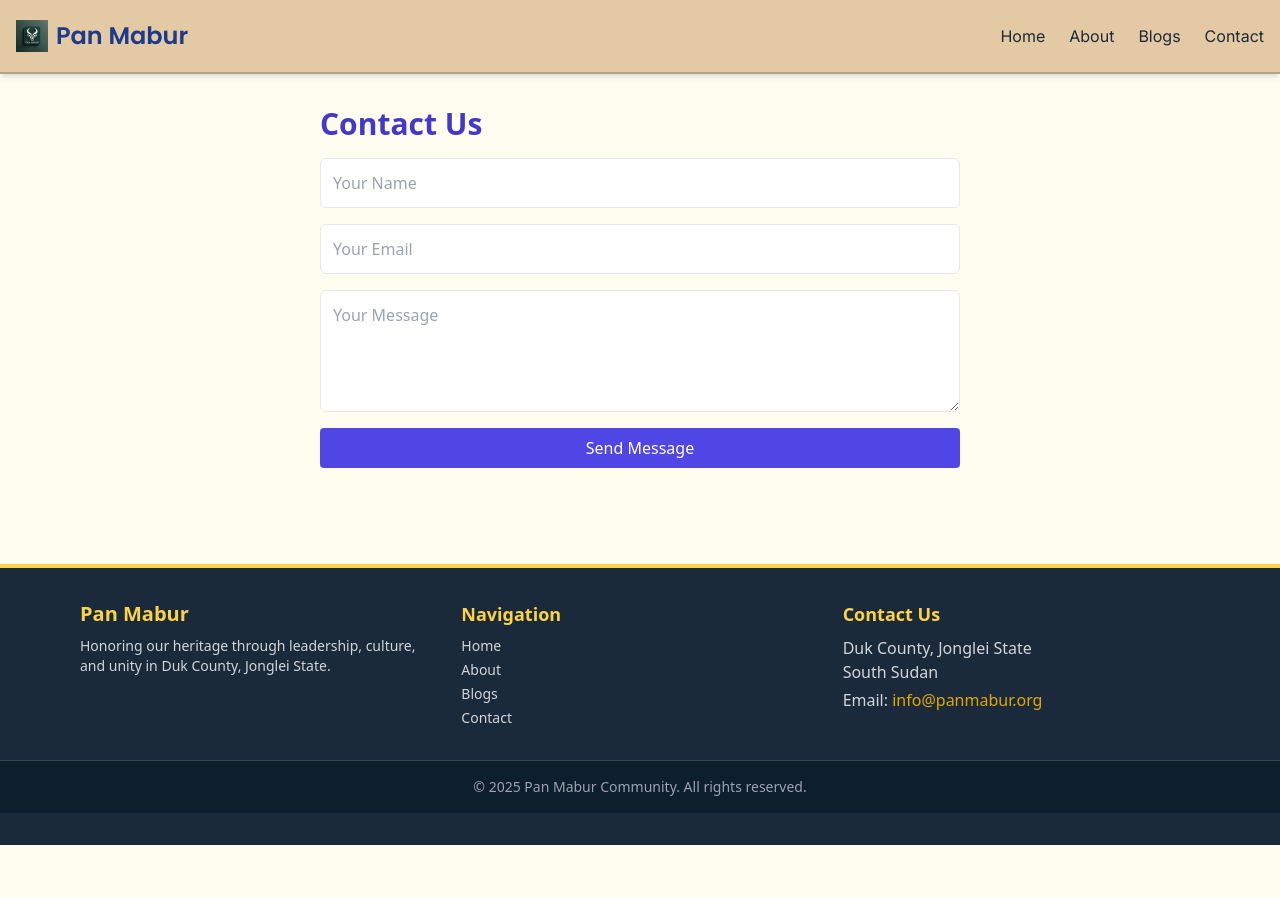
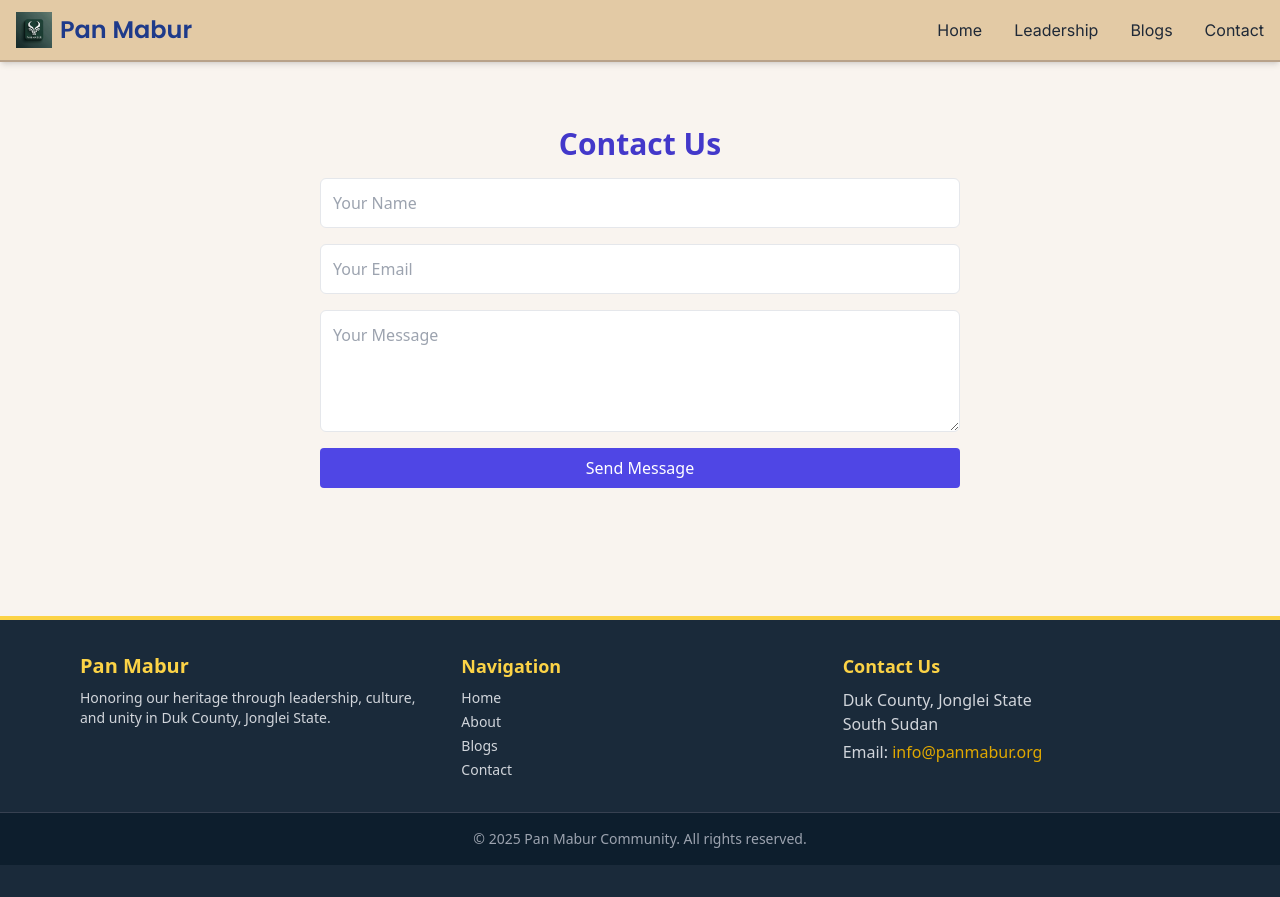
Before and after one commit to Ajuotdeng/pan-mabur-web, a React (Create React App) app: page /contact in a window 1280 px wide. Before the commit the page ends 845 px from the top, so only its background shows below. Built offline with nearby package versions, Linux system fonts and the light colour scheme; no server answers.

Commit message:
Added a leadership page
Had also added an admin page but got rid of it

```diff
--- a/src/App.js
+++ b/src/App.js
@@ -9,9 +9,7 @@ import Contact from './components/Contact';
 import Hero from './components/Hero';
 import ScrollToTop from './components/ScrollToTop';
 import BlogDetails from './components/BlogDetails';
-
-
-
+import Leadership from './components/pages/Leadership';
 
 
 import './index.css';
@@ -20,21 +18,25 @@ function Layout() {
   const location = useLocation();
 
   return (
-      <div className="font-sans">
+    <div className="flex flex-col min-h-screen font-sans text-gray-900 bg-[#f9f4ef]">
       <Navbar />
       <ScrollToTop />
 
-
+      {/* Hero should appear only on the homepage */}
       {location.pathname === '/' && <Hero />}
 
+      {/* Main page content */}
+      <main className="container flex-grow px-4 py-8 mx-auto">
         <Routes>
           <Route path="/" element={<Home />} />
           <Route path="/about" element={<About />} />
           <Route path="/blogs" element={<Blogs />} />
+          <Route path="/blogs/:id" element={<BlogDetails />} />
+          <Route path="/leadership" element={<Leadership />} />
           <Route path="/contact" element={<Contact />} />
-        <Route path="/blogs/:id" element={<BlogDetails />} />
 
         </Routes>
+      </main>
 
       <Footer />
     </div>
--- a/src/components/Contact.jsx
+++ b/src/components/Contact.jsx
@@ -2,7 +2,7 @@ import React from 'react';
 
 const Contact = () => (
   <div className="max-w-2xl px-4 py-8 mx-auto">
-    <h2 className="mb-4 text-3xl font-semibold text-indigo-700">Contact Us</h2>
+    <h2 className="flex items-center justify-center mb-4 text-3xl font-semibold text-indigo-700">Contact Us</h2>
     <form className="flex flex-col space-y-4">
       <input
         type="text"
--- a/src/components/Home.jsx
+++ b/src/components/Home.jsx
@@ -28,6 +28,10 @@ export default function Home() {
           We celebrate who we are through the beats of the drum, the symbolism of cattle, and the rich ties built with neighboring communities.
           This is more than a heritage—it’s a legacy in motion. <strong>Welcome home to Pan Mabur.</strong>
         </p>
+        <div>
+      <h1 className="mb-4 font-serif text-3xl text-panEarth">Pan Mabur Digital Archive</h1>
+      <p className="mb-4">A living record of the people, leaders, and culture. This starter site is intentionally simple. Add content through the admin dashboard.</p>
+    </div>
 
         <HomePreviews />
       </section>
--- a/src/components/Navbar.jsx
+++ b/src/components/Navbar.jsx
@@ -7,14 +7,15 @@ export default function Navbar() {
   const [isOpen, setIsOpen] = useState(false);
 
   return (
-    <nav className="bg-[#e3caa5] shadow-md border-b-2 border-[#b8a28a] px-4 py-3">
-      <div className="container flex items-center justify-between mx-auto">
-        {/* Brand */}
-        <Link to="/" className="flex items-center py-2 space-x-2 text-2xl font-bold text-blue-900 font-poppins">
-          <img src={panmaburLogo} alt="Pan Mabur logo" className="w-8 h-8" />
+    <header className="bg-[#e3caa5] border-b-2 border-[#b8a28a] shadow-md">
+      <div className="container flex items-center justify-between px-4 py-3 mx-auto">
+        {/* Logo and Brand */}
+        <Link to="/" className="flex items-center space-x-2 text-2xl font-bold text-blue-900 font-poppins">
+          <img src={panmaburLogo} alt="Pan Mabur logo" className="w-9 h-9" />
           <span>Pan Mabur</span>
         </Link>
-        {/* Hamburger Toggle */}
+
+        {/* Mobile Menu Toggle */}
         <button
           onClick={() => setIsOpen(!isOpen)}
           className="text-gray-800 md:hidden focus:outline-none"
@@ -23,13 +24,14 @@ export default function Navbar() {
         </button>
 
         {/* Navigation Links */}
-        <div className={`md:flex space-x-6 text-base font-inter text-gray-800 ${isOpen ? 'block mt-4' : 'hidden'} md:block`}>
+        <nav className={`md:flex md:space-x-8 text-base font-inter text-gray-800 ${isOpen ? 'block mt-4' : 'hidden'} md:block`}>
           <Link to="/" className="block hover:text-[#c45a2a]">Home</Link>
-          <Link to="/about" className="block hover:text-[#c45a2a]">About</Link>
+          <Link to="/leadership" className="block hover:text-[#c45a2a]">Leadership</Link>
           <Link to="/blogs" className="block hover:text-[#c45a2a]">Blogs</Link>
           <Link to="/contact" className="block hover:text-[#c45a2a]">Contact</Link>
-        </div>
+
+        </nav>
       </div>
-    </nav>
+    </header>
   );
 }
--- /dev/null
+++ b/src/components/pages/Leadership.jsx
@@ -0,0 +1,22 @@
+import { useEffect, useState } from 'react';
+import api from '../../data/api';
+
+export default function Leadership(){
+  const [leaders, setLeaders] = useState([]);
+  useEffect(()=> {
+    api.get('/leaders').then(r=> r.json()).then(setLeaders).catch(()=>{});
+  },[]);
+  return (
+    <div>
+      <h2 className="mb-4 font-serif text-2xl text-panEarth">Leadership</h2>
+      <div className="grid grid-cols-1 gap-4 md:grid-cols-2">
+        {leaders.map(l=>(
+          <div key={l._id} className="p-4 bg-white border rounded shadow-sm">
+            <h3 className="font-semibold">{l.name} <span className="text-sm text-panOchre">{l.title}</span></h3>
+            <p className="mt-2 text-sm text-panMuted">{l.biography?.slice(0,200)}{l.biography && l.biography.length>200 ? '...' : ''}</p>
+          </div>
+        ))}
+      </div>
+    </div>
+  );
+}
--- /dev/null
+++ b/src/data/api.js
@@ -0,0 +1,22 @@
+const API_BASE = process.env.REACT_APP_API_BASE || 'http://localhost:5000/api';
+
+function headers(auth = false) {
+  const h = { 'Content-Type': 'application/json' };
+  if (auth) {
+    const t = localStorage.getItem('pm_token');
+    if (t) h['Authorization'] = 'Bearer ' + t;
+  }
+  return h;
+}
+
+const api = {
+  get: (path) => fetch(API_BASE + path, { headers: headers(false) }),
+  post: (path, data, auth = false) =>
+    fetch(API_BASE + path, { method: 'POST', headers: headers(auth), body: JSON.stringify(data) }),
+  put: (path, data, auth = false) =>
+    fetch(API_BASE + path, { method: 'PUT', headers: headers(auth), body: JSON.stringify(data) }),
+  del: (path, auth = false) =>
+    fetch(API_BASE + path, { method: 'DELETE', headers: headers(auth) }),
+};
+
+export default api;
```
Also changed, not shown: src/components/HomePreviews.jsx (line endings or trailing spaces), 1 other file (tests, documents, lock files or other folders). Lines whose indentation alone changed are shown as unchanged.
